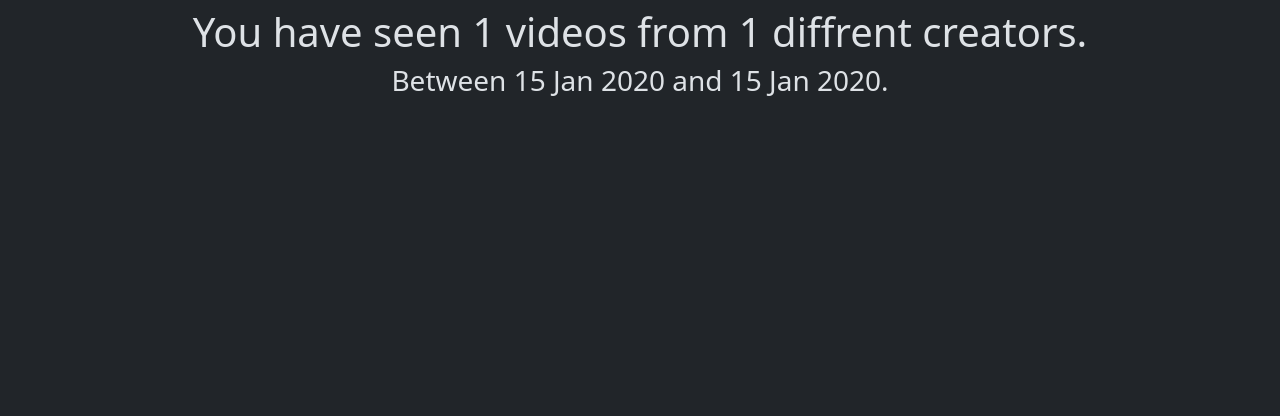
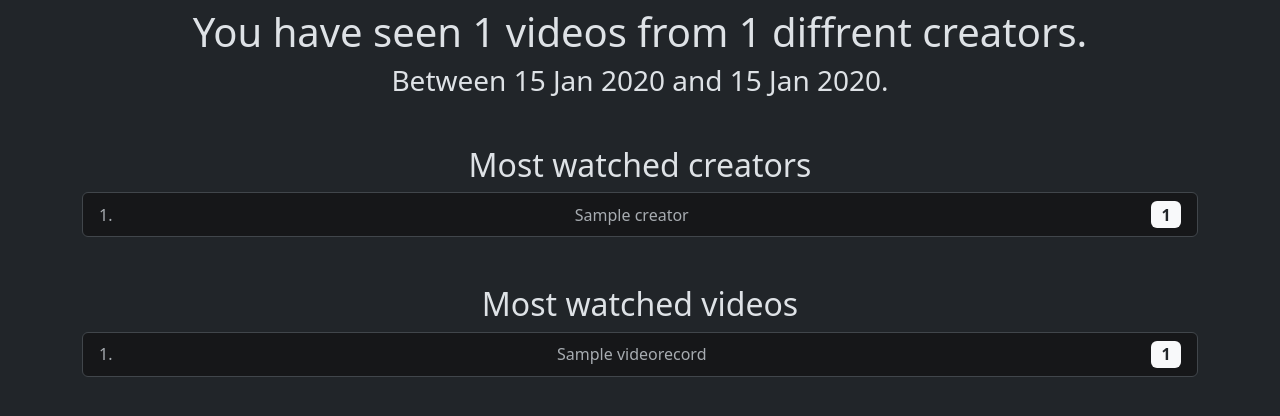
Before and after one commit to FiiL123/yt-analyser, a Django app: page / in a window 1280 px wide. Shown: the part 56-472 px from the top of the page. Run offline with Django 5.2, Linux system fonts and the light colour scheme; tables that the repository leaves empty hold one stand-in row (values such as "Sample post"); some libraries are stand-ins or nearby versions.

Commit message:
add top 10 creators and videos

```diff
--- a/web/web/analyser/templates/home.html
+++ b/web/web/analyser/templates/home.html
@@ -5,5 +5,27 @@
         <h3 class="text-center">
             Between {{ videos.last.time_watched|date:"d M Y" }} and {{ videos.first.time_watched|date:"d M Y" }}.
         </h3>
+        <div class="container-sm mt-5">
+            <h2 class="text-center">Most watched creators</h2>
+            <ol class="list-group list-group-numbered">
+                {% for c in top_creators %}
+                    <li class="list-group-item list-group-item-secondary d-flex justify-content-between align-items-center">
+                        <span class="creator-name">{{ c.name }}</span>
+                        <span class="badge bg-light text-dark fs-6">{{ c.times_watched }}</span>
+                    </li>
+                {% endfor %}
+            </ol>
+        </div>
+        <div class="container-sm mt-5">
+            <h2 class="text-center">Most watched videos</h2>
+            <ol class="list-group list-group-numbered">
+                {% for v in top_videos %}
+                    <li class="list-group-item list-group-item-secondary d-flex justify-content-between align-items-center">
+                        <span class="creator-name">{{ v.title }}</span>
+                        <span class="badge bg-light text-dark fs-6">{{ v.times_watched }}</span>
+                    </li>
+                {% endfor %}
+            </ol>
+        </div>
     </div>
 {% endblock content %}
--- a/web/web/analyser/views.py
+++ b/web/web/analyser/views.py
@@ -1,6 +1,7 @@
 import os
 
 import orjson as json
+from django.db.models import Count
 from django.shortcuts import redirect, render
 
 from web import settings as web_settings
@@ -10,10 +11,18 @@ from .forms import UploadFileForm
 
 
 def home(request):
+    top_creators = Creator.objects.order_by("-times_watched")[:10]
+    top_videos = (
+        VideoRecord.objects.values("title").annotate(times_watched=Count("title")).order_by("-times_watched")[:10]
+    )
+
     context = {
         "videos_count": VideoRecord.objects.count(),
         "videos": VideoRecord.objects.all(),
         "creator_count": Creator.objects.count(),
+        "creators": Creator.objects.all(),
+        "top_creators": top_creators,
+        "top_videos": top_videos,
     }
 
     return render(request, "home.html", context)
```
